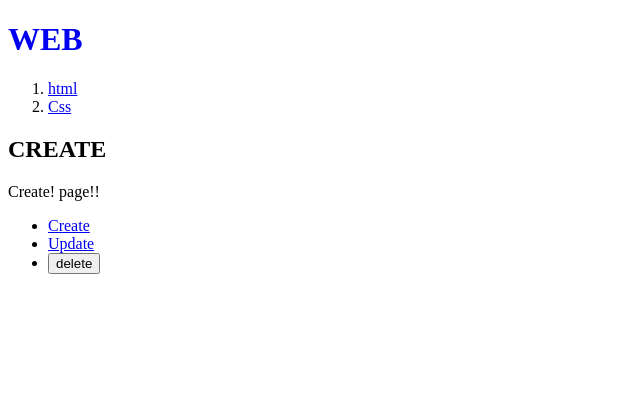
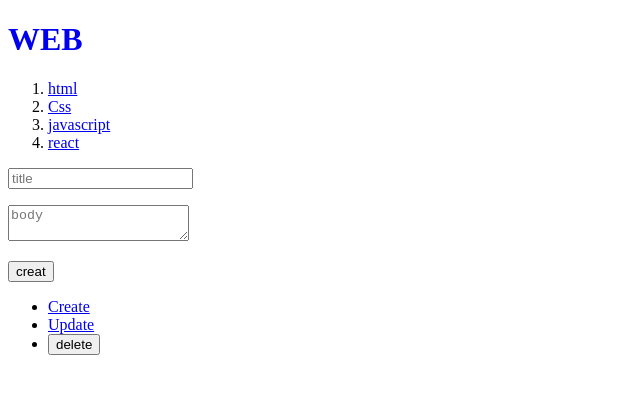
Before and after one commit to C-DYoung/study, a Next.js app: page /create in a window 1280 px wide. Shown: the top 394 px of the page, without its empty margins (0-640 px from the left). Built offline with nearby package versions, Linux system fonts and the light colour scheme; data requests are answered from the project's data file.

Commit message:
feat : 글 생성하기 doc : creat/laout.js 파일 삭제

```diff
--- a/db.json
+++ b/db.json
@@ -1,7 +1,25 @@
 {
-  "topics" : [
-    {"id" : 1, "title":"html", "body":"html..."},
-    {"id" : 2, "title":"Css", "body":"css..."}
+  "topics": [
+    {
+      "id": 1,
+      "title": "html",
+      "body": "html..."
+    },
+    {
+      "id": 2,
+      "title": "Css",
+      "body": "css..."
+    },
+    {
+      "title": "javascript",
+      "body": "javascript is ... ",
+      "id": 3
+    },
+    {
+      "title": "react",
+      "body": "react is ...",
+      "id": 4
+    }
   ],
   "posts": [
     {
--- a/src/app/create/layout.js
+++ /dev/null
@@ -1,9 +0,0 @@
-export default function Layout(props) {
-    // props 가 필수적으로 기입되어져야 함.
-    return(
-        <from>
-            <h2>CREATE</h2>
-            {props.children}
-        </from>
-    )
-}
--- a/src/app/create/page.js
+++ b/src/app/create/page.js
@@ -1,5 +1,44 @@
+"use client"
+
+// next/router -> next12 버전에서 사용하는 page router 방식
+// import { useRouter } from "next/router";
+// next13버전은 m router 를 사용해서 router가 아닌 navigation 에서 가져와야함
+import { useRouter } from "next/navigation";
+
 export default function Create() {
+    const router = useRouter();
     return(
-        <>Create! page!! </>
+        <form onSubmit={(e)=>{
+            // onSubmit 의 기본 동작을 막음.
+            e.preventDefault();
+            const title = e.target.title.value;
+            const body = e.target.body.value;
+            // server로 데이터를 보내서 저장하는 것이라 options 필요
+            const options ={
+                method: 'POST',
+                headers: {
+                    'Content-Type': 'application/json'
+                },
+                body: JSON.stringify({title, body})
+            }
+            fetch(`http://localhost:9999/topics`, options)
+                .then(res=>res.json())
+                .then(result=>{
+                    console.log(result);
+                    const lastid = result.id;
+                    // 리디렉션
+                    router.push(`/read/${lastid}`);
+                })
+        }}>
+            <p>
+                <input type="text" name="title" placeholder="title" />
+            </p>
+            <p>
+                <textarea name="body" placeholder="body"></textarea>
+            </p>
+            <p>
+                <input type="submit" value="creat" />
+            </p>
+        </form>
     )
 }
```
